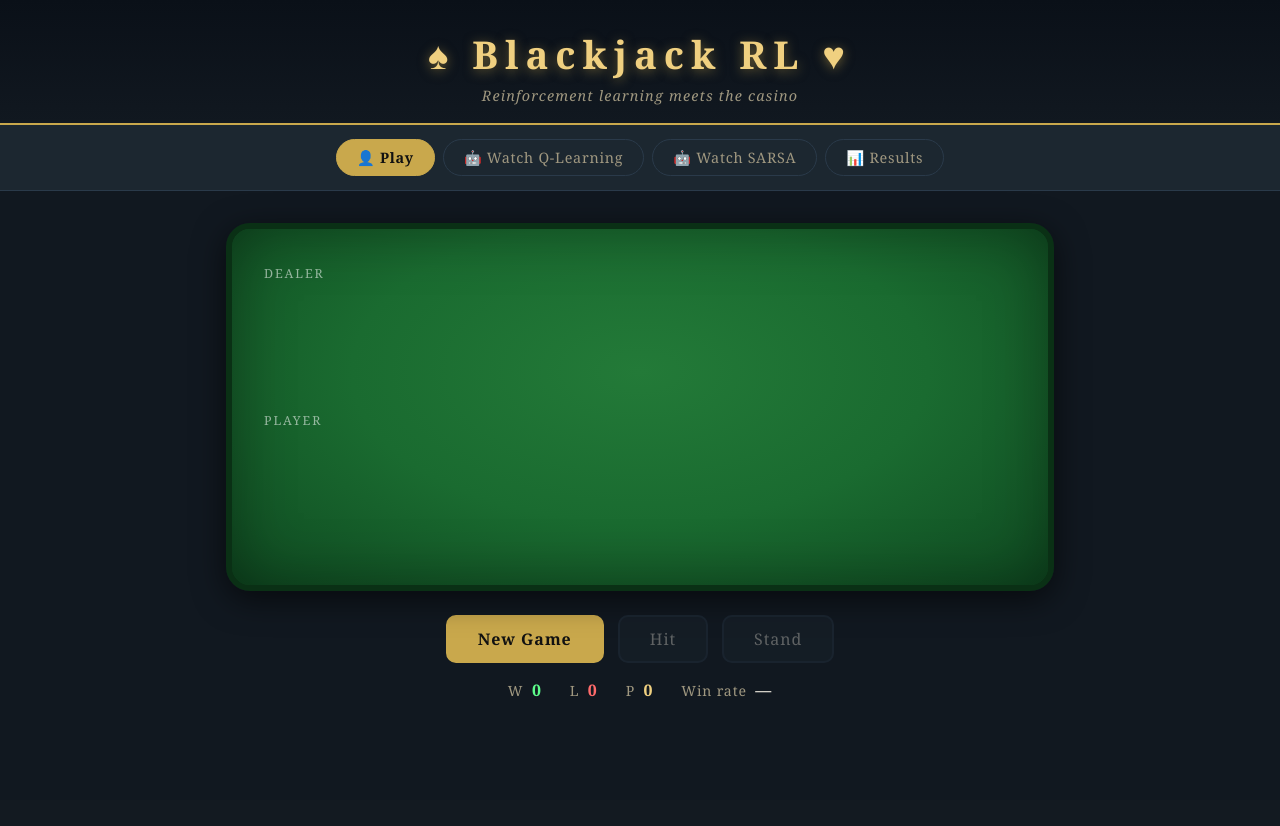
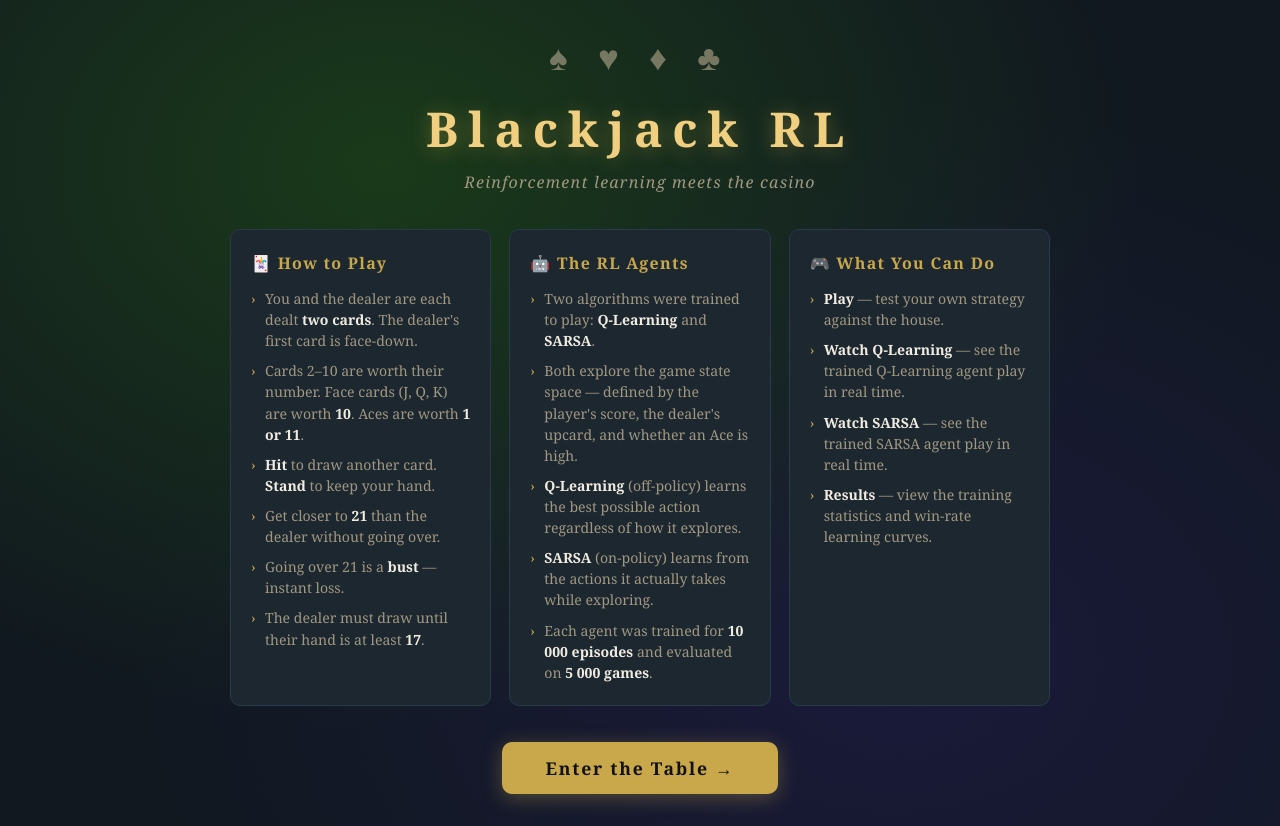
Before and after one commit to ayeoyemami/blackjack, a Flask app: page / in a window 1280 px wide. Before the commit the page ends 697 px from the top, so only its background shows below. Run offline with Flask 3, Linux system fonts and the light colour scheme.

Commit message:
Add start page explaining game rules and RL agents

```diff
--- a/static/script.js
+++ b/static/script.js
@@ -9,6 +9,15 @@
  */
 
 "use strict";
+
+// ── Start page ────────────────────────────────────────────────────────────────
+
+document.getElementById("btn-start").addEventListener("click", () => {
+  document.getElementById("start-page").classList.add("hidden");
+  document.querySelector("header").classList.remove("hidden");
+  document.querySelector(".mode-bar").classList.remove("hidden");
+  document.querySelector("main").classList.remove("hidden");
+});
 
 // ── State ─────────────────────────────────────────────────────────────────────
 let currentMode   = "human";   // "human" | "qlearning" | "sarsa" | "results"
--- a/static/style.css
+++ b/static/style.css
@@ -27,6 +27,116 @@ html, body {
   font-family: 'Georgia', serif;
   background: var(--bg);
   color: var(--text);
+}
+
+/* ── Start page ───────────────────────────────────────────────────────────── */
+#start-page {
+  min-height: 100vh;
+  display: flex;
+  align-items: center;
+  justify-content: center;
+  background:
+    radial-gradient(ellipse at 30% 20%, #1a3a1a 0%, transparent 60%),
+    radial-gradient(ellipse at 70% 80%, #1a1a3a 0%, transparent 60%),
+    var(--bg);
+  padding: 32px 16px;
+}
+
+.start-inner {
+  max-width: 820px;
+  width: 100%;
+  text-align: center;
+}
+
+.start-suits {
+  font-size: 2.2rem;
+  letter-spacing: .3em;
+  margin-bottom: 16px;
+  opacity: .7;
+}
+/* colour the red suits */
+.start-suits { color: var(--text-dim); }
+
+.start-inner h1 {
+  font-size: 3rem;
+  letter-spacing: .2em;
+  color: var(--gold-light);
+  text-shadow: 0 2px 20px rgba(201,168,76,.4);
+  margin-bottom: 10px;
+}
+
+.start-tagline {
+  font-size: 1rem;
+  color: var(--text-dim);
+  font-style: italic;
+  letter-spacing: .08em;
+  margin-bottom: 36px;
+}
+
+.start-sections {
+  display: grid;
+  grid-template-columns: repeat(auto-fit, minmax(230px, 1fr));
+  gap: 18px;
+  margin-bottom: 36px;
+  text-align: left;
+}
+
+.start-card {
+  background: var(--panel);
+  border: 1px solid var(--border);
+  border-radius: var(--radius);
+  padding: 22px 20px;
+}
+
+.start-card h2 {
+  font-size: 1rem;
+  color: var(--gold);
+  letter-spacing: .08em;
+  margin-bottom: 14px;
+}
+
+.start-card ul {
+  list-style: none;
+  display: flex;
+  flex-direction: column;
+  gap: 9px;
+}
+
+.start-card li {
+  font-size: .88rem;
+  color: var(--text-dim);
+  line-height: 1.5;
+  padding-left: 14px;
+  position: relative;
+}
+
+.start-card li::before {
+  content: "›";
+  position: absolute;
+  left: 0;
+  color: var(--gold);
+}
+
+.start-card li strong { color: var(--text); }
+
+.start-btn {
+  padding: 14px 44px;
+  background: var(--gold);
+  border: none;
+  border-radius: var(--radius);
+  color: #111;
+  font-size: 1.1rem;
+  font-weight: bold;
+  font-family: inherit;
+  letter-spacing: .1em;
+  cursor: pointer;
+  transition: background .2s, transform .15s;
+  box-shadow: 0 4px 20px rgba(201,168,76,.35);
+}
+
+.start-btn:hover {
+  background: var(--gold-light);
+  transform: translateY(-2px);
 }
 
 /* ── Header ───────────────────────────────────────────────────────────────── */
--- a/templates/index.html
+++ b/templates/index.html
@@ -8,14 +8,67 @@
 </head>
 <body>
 
+  <!-- ── Start / intro page ────────────────────────────────────────────── -->
+  <div id="start-page">
+
+    <div class="start-inner">
+      <div class="start-suits">&#9824; &#9829; &#9830; &#9827;</div>
+      <h1>Blackjack RL</h1>
+      <p class="start-tagline">Reinforcement learning meets the casino</p>
+
+      <div class="start-sections">
+
+        <!-- How to play -->
+        <div class="start-card">
+          <h2>&#127183; How to Play</h2>
+          <ul>
+            <li>You and the dealer are each dealt <strong>two cards</strong>. The dealer's first card is face‑down.</li>
+            <li>Cards 2–10 are worth their number. Face cards (J, Q, K) are worth <strong>10</strong>. Aces are worth <strong>1 or 11</strong>.</li>
+            <li><strong>Hit</strong> to draw another card. <strong>Stand</strong> to keep your hand.</li>
+            <li>Get closer to <strong>21</strong> than the dealer without going over.</li>
+            <li>Going over 21 is a <strong>bust</strong> — instant loss.</li>
+            <li>The dealer must draw until their hand is at least <strong>17</strong>.</li>
+          </ul>
+        </div>
+
+        <!-- The RL project -->
+        <div class="start-card">
+          <h2>&#129302; The RL Agents</h2>
+          <ul>
+            <li>Two algorithms were trained to play: <strong>Q-Learning</strong> and <strong>SARSA</strong>.</li>
+            <li>Both explore the game state space — defined by the player's score, the dealer's upcard, and whether an Ace is high.</li>
+            <li><strong>Q-Learning</strong> (off-policy) learns the best possible action regardless of how it explores.</li>
+            <li><strong>SARSA</strong> (on-policy) learns from the actions it actually takes while exploring.</li>
+            <li>Each agent was trained for <strong>10 000 episodes</strong> and evaluated on <strong>5 000 games</strong>.</li>
+          </ul>
+        </div>
+
+        <!-- Modes -->
+        <div class="start-card">
+          <h2>&#127918; What You Can Do</h2>
+          <ul>
+            <li><strong>Play</strong> — test your own strategy against the house.</li>
+            <li><strong>Watch Q-Learning</strong> — see the trained Q-Learning agent play in real time.</li>
+            <li><strong>Watch SARSA</strong> — see the trained SARSA agent play in real time.</li>
+            <li><strong>Results</strong> — view the training statistics and win-rate learning curves.</li>
+          </ul>
+        </div>
+
+      </div><!-- .start-sections -->
+
+      <button id="btn-start" class="start-btn">Enter the Table &#8594;</button>
+    </div>
+
+  </div><!-- #start-page -->
+
   <!-- ── Header ─────────────────────────────────────────────────────────── -->
-  <header>
+  <header class="hidden">
     <h1>&#9824; Blackjack RL &#9829;</h1>
     <p class="subtitle">Reinforcement learning meets the casino</p>
   </header>
 
   <!-- ── Mode selector ──────────────────────────────────────────────────── -->
-  <div class="mode-bar">
+  <div class="mode-bar hidden">
     <button class="mode-btn active" data-mode="human">&#128100; Play</button>
     <button class="mode-btn"        data-mode="qlearning">&#129302; Watch Q-Learning</button>
     <button class="mode-btn"        data-mode="sarsa">&#129302; Watch SARSA</button>
@@ -23,7 +76,7 @@
   </div>
 
   <!-- ── Main content ───────────────────────────────────────────────────── -->
-  <main>
+  <main class="hidden">
 
     <!-- Game table (shown in human / AI watch modes) -->
     <section id="game-section">
```
